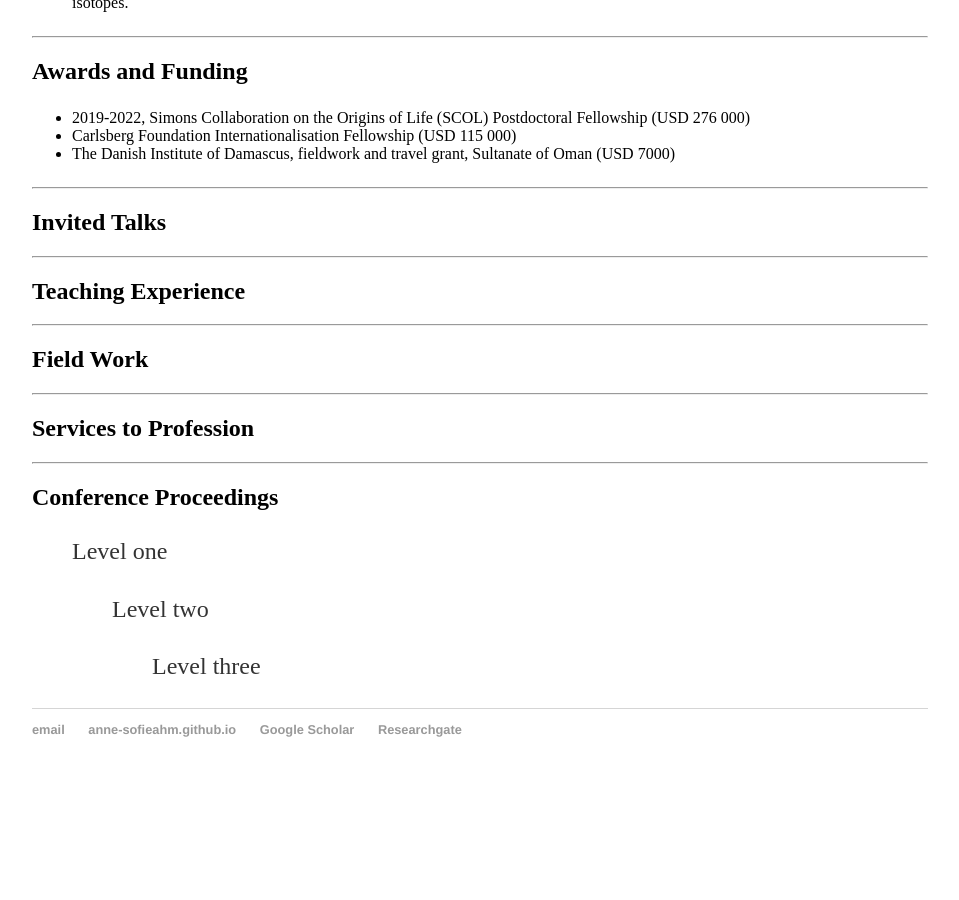
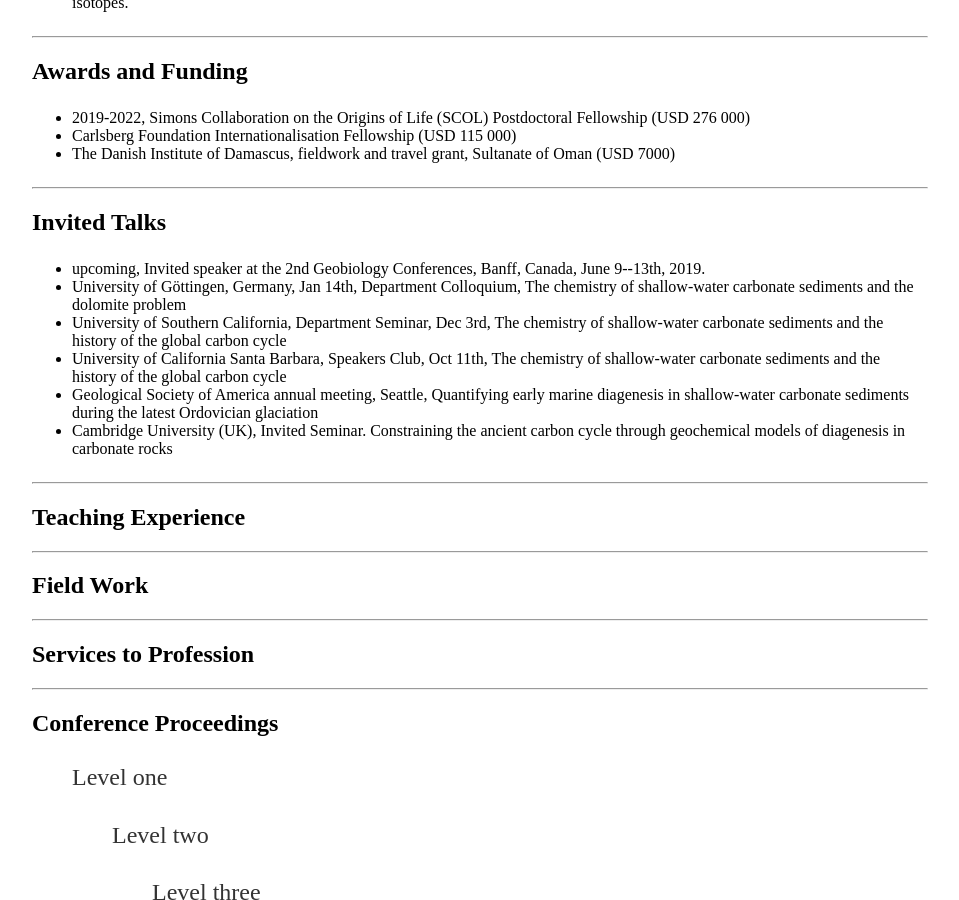
Before and after one commit to Anne-SofieAhm/Anne-SofieAhm.github.io, a Jekyll site: the page built from mycv/index.html, in a window 1280 px wide and 900 px high, scrolled down 1382 px. Shown: the whole window, without its empty margins (160-1119 px from the left). Built offline with Jekyll 4.4.1, drawn with Linux system fonts in a browser that asks for light colours; before the commit the page ends 2179 px from its top, so only the background shows below that.

Commit message:
Update index.html

```diff
--- a/mycv/index.html
+++ b/mycv/index.html
@@ -92,6 +92,16 @@ title: Curriculum Vitae
 
 <hr />
 <h2>Invited Talks</h2>
+<p>
+  <ul>
+    <li>upcoming, Invited speaker at the 2nd Geobiology Conferences, Banff, Canada, June 9--13th, 2019.</li>
+    <li>University of Göttingen, Germany, Jan 14th, Department Colloquium, The chemistry of shallow-water carbonate sediments and the dolomite problem</li>
+    <li>University of Southern California, Department Seminar, Dec 3rd, The chemistry of shallow-water carbonate sediments and the history of the global carbon cycle</li>
+    <li>University of California Santa Barbara, Speakers Club, Oct 11th, The chemistry of shallow-water carbonate sediments and the history of the global carbon cycle</li>
+    <li>Geological Society of America annual meeting, Seattle, Quantifying early marine diagenesis in shallow-water carbonate sediments during the latest Ordovician glaciation</li>
+    <li>Cambridge University (UK), Invited Seminar. Constraining the ancient carbon cycle through geochemical models of diagenesis in carbonate rocks</li>
+  </ul>
+</p>
 
 <hr />
 <h2>Teaching Experience</h2>
```
